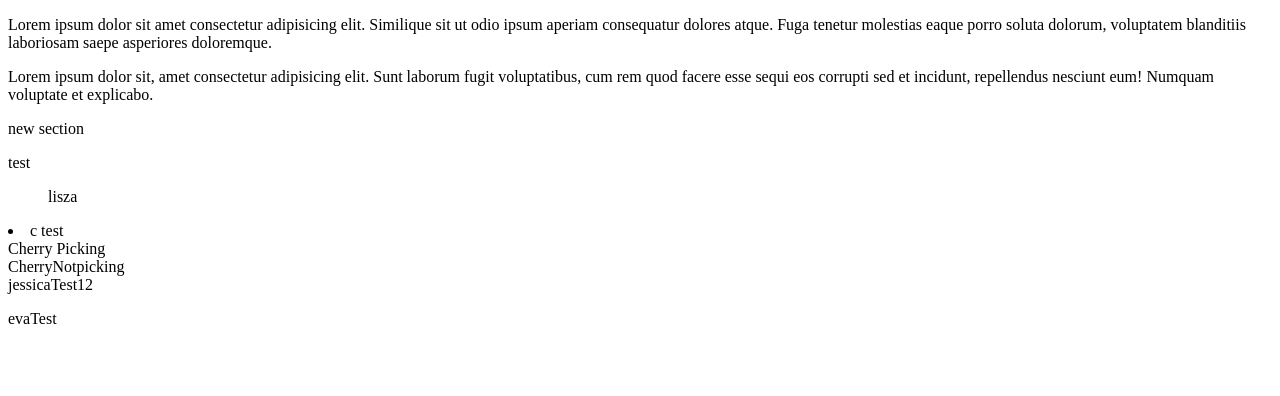
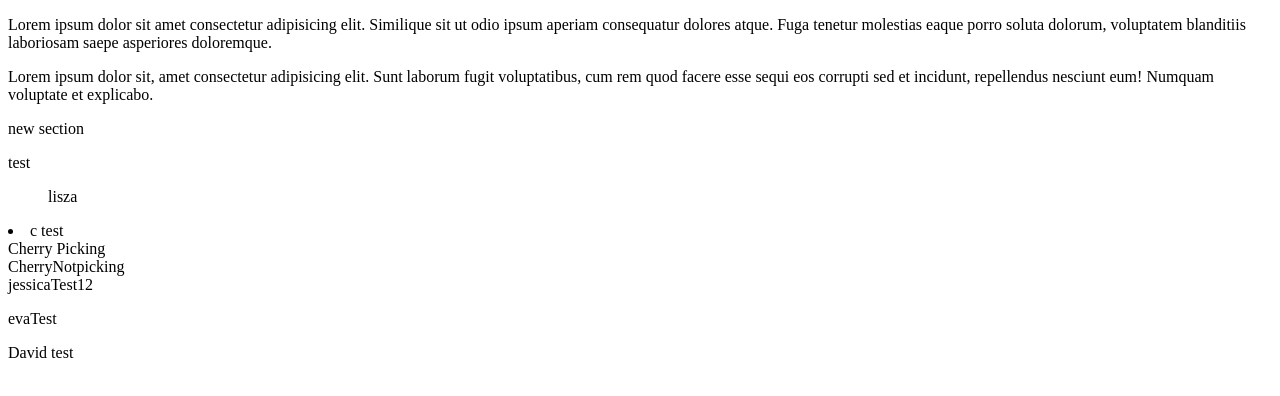
Before and after one commit to XFaramirX/GitLaboratory, a website: page index.html in a window 1280 px wide. Drawn offline with Linux system fonts and the light colour scheme.

Commit message:
new Tests

```diff
--- a/index.html
+++ b/index.html
@@ -25,5 +25,6 @@
 
     <div>jessicaTest12</div>
     <p>evaTest</p>
+    <p>David test</p>
   </body>
 </html>
```
